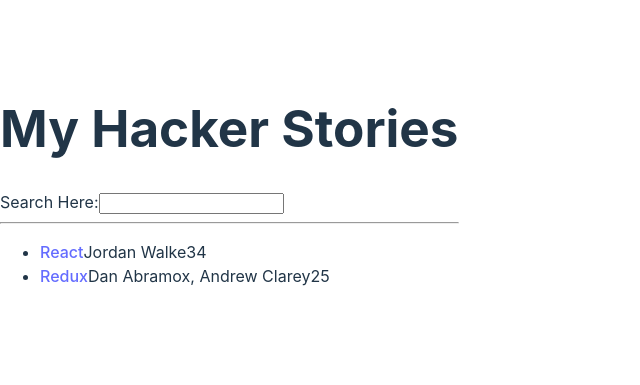
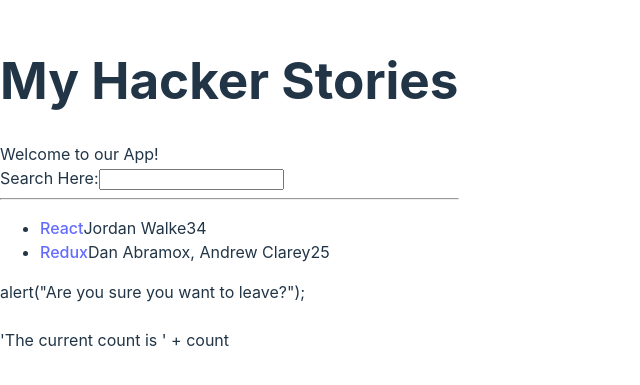
Before and after one commit to edlance01/road_to_react, a React (Vite) app: page / in a window 1280 px wide. Shown: the part 215-600 px from the top of the page, without its empty margins (0-640 px from the left). Built offline with nearby package versions, Linux system fonts and the light colour scheme.

Commit message:
Road to React - Event Handlers

```diff
--- a/src/App.jsx
+++ b/src/App.jsx
@@ -38,24 +38,69 @@
   );
 }
 
-function Search(){
+const Welcome = () =>{
+  return ("Welcome to our App!");
+}
+
+const Search = () => {
+
+  const handleChange = (event) => {
+    console.log(event);  //synthetic event
+    console.log(event.target.value);  //input HTML element
+  };
+
   return (
     <div>
      <label htmlFor="search">Search Here:</label>
-      <input id="search" type="text" />
+      <input id="search" type="text" onChange={handleChange} />
     </div>
   );
 }
+
+
+
+function LogOut(){
+  return (
+    <div>
+      alert("Are you sure you want to leave?");
+    </div>
+  );
+}
+
+const AddOne = (count) => {
+  if(count > 0){
+    count = count++;
+  } else {
+    count = 10;
+  }
+  return (
+    <div>
+       'The current count is ' +  count
+    </div>
+  )
+}
+
 
 function App() {
   return (
     <div>
       <h1>My Hacker Stories</h1>
 
+
+     <Welcome />
+
+
      <Search />
       <hr />
 
+
      <List />
+
+     <LogOut />
+
+     <br />
+     <AddOne />
+
     </div>
   );
 }
```
